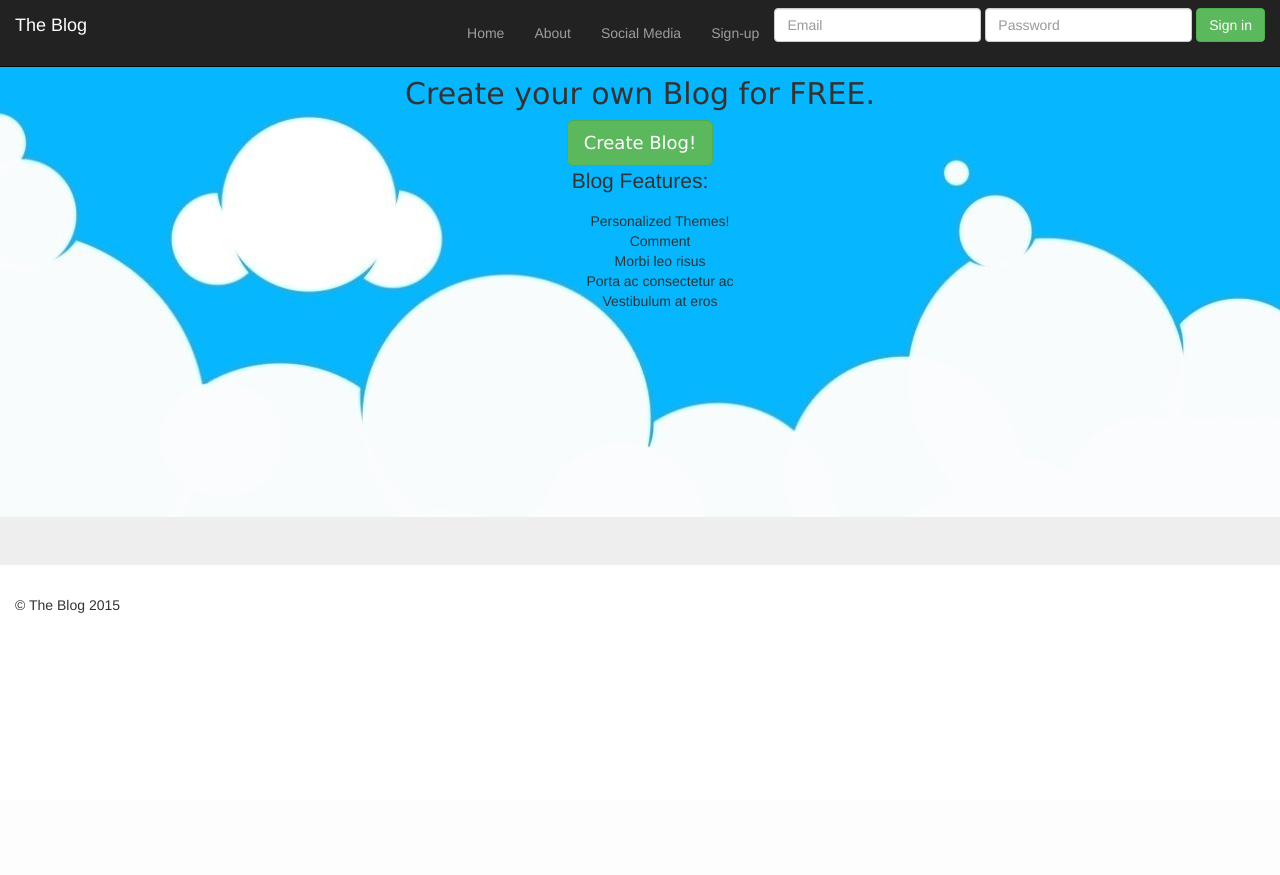
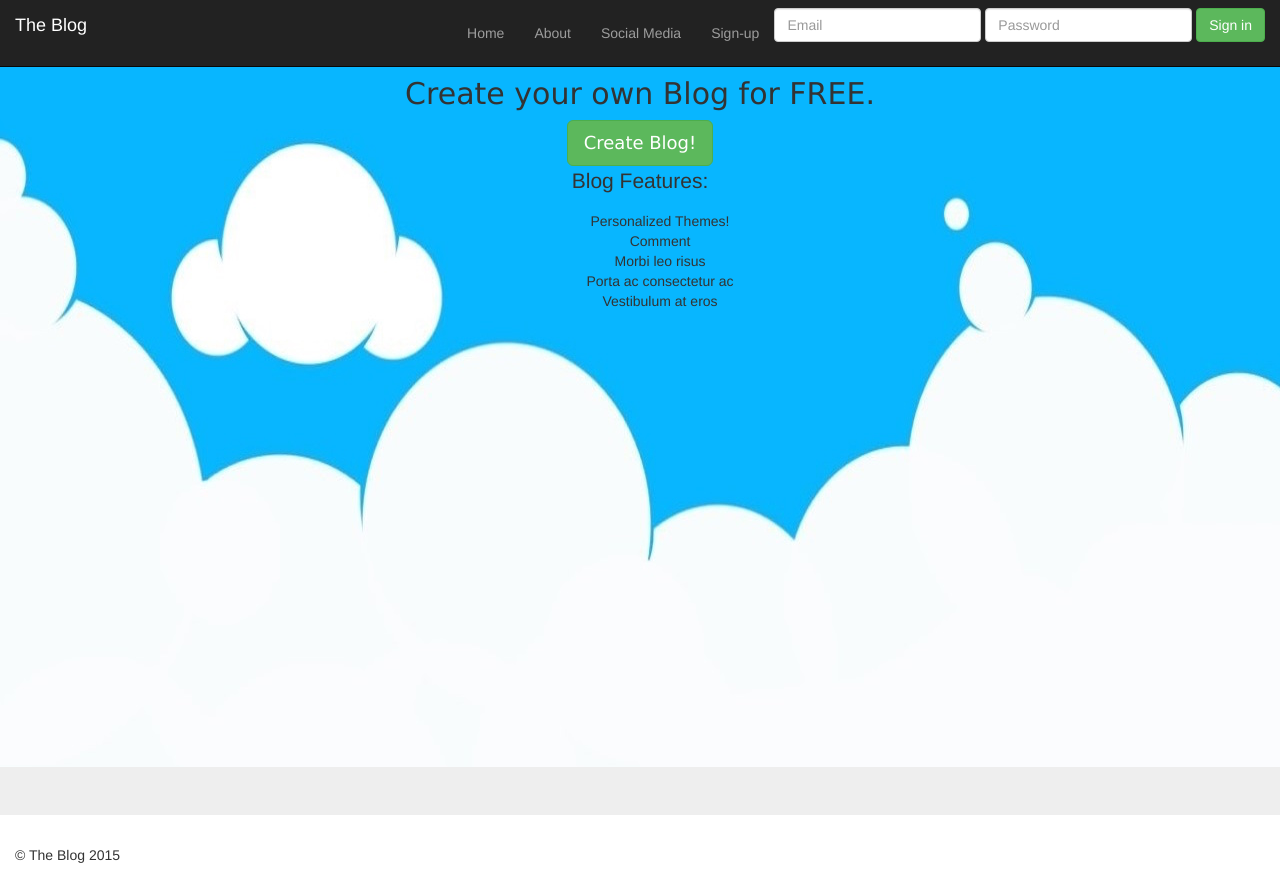
Before and after one commit to bsaganey/GoingSocial, a Django app: template GoingSocial/main/templates/main/home.html in a window 1280 px wide. Before the commit the page ends 613 px from the top, so only its background shows below. Run offline with Django 3.2, Linux system fonts and the light colour scheme; the template is opened without the code that fills it, so the values that code supplies are empty; some libraries are stand-ins or nearby versions.

Commit message:
image adj.

```diff
--- a/GoingSocial/main/templates/main/home.html
+++ b/GoingSocial/main/templates/main/home.html
@@ -5,7 +5,7 @@
 
 <!-- http://www.twitterevolutions.com/bgs/plaid-grandpa-sweater-twitter-background.jpg  -->
 
-	<div class="container-fluid" style="background-image: url(../static/img/clouds.png); width: 100%; height: 500px; margin-top: -31px; ">
+	<div class="container-fluid" style="background-image: url(../static/img/clouds.png); width: 100%; height: 750px; margin-top: -31px; ">
 		<h2 style="text-align: center; margin-top: 60px; font-family: verdana">Create your own Blog for FREE.</h2>
 		<div style="text-align: center;">
 			<button class="btn btn-success btn-lg" style="text-align: center; font-family: verdana">Create Blog!</button>
```
Also changed, not shown: GoingSocial/main/static/img/clouds.png.
